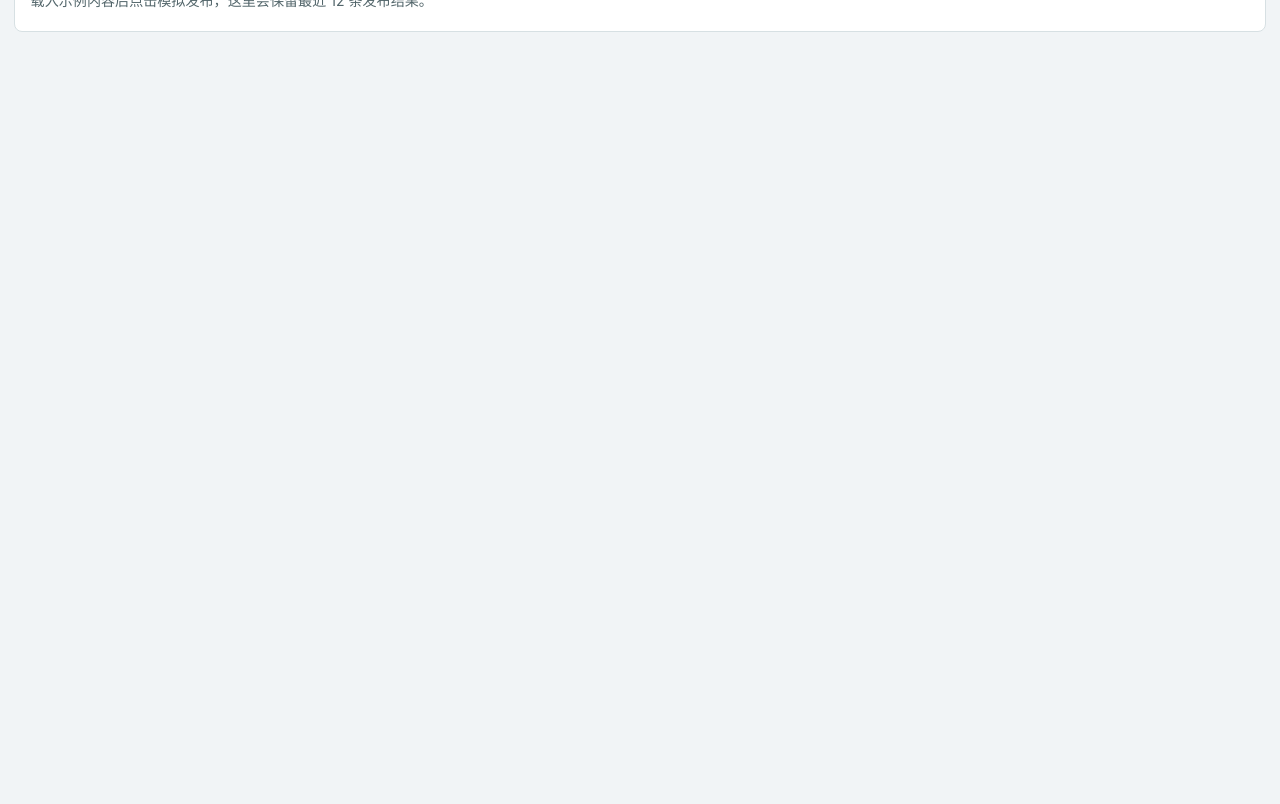
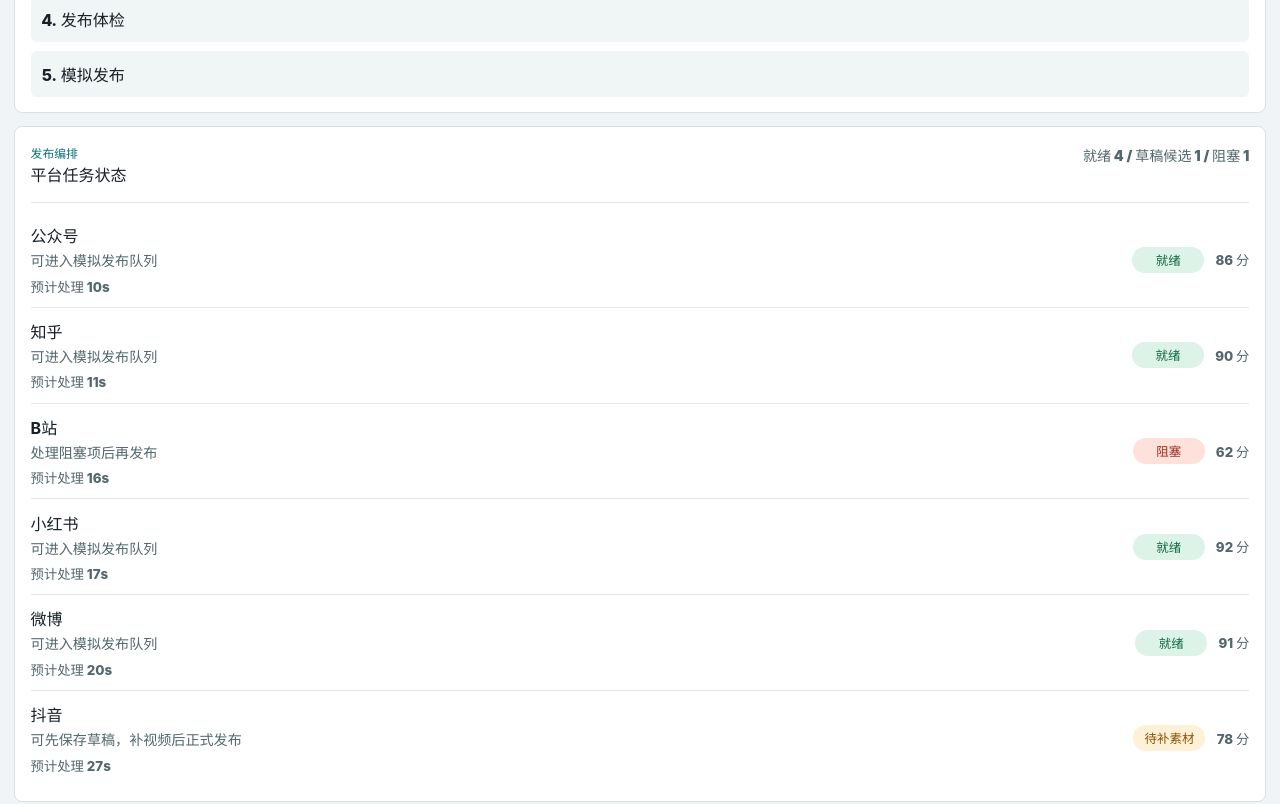
Before and after one commit to 112112ff/Multi-platform-content-publishing-tool, a React (Vite) app: page / in a window 1280 px wide. Shown: the part 2200-3004 px from the top of the page. Before the commit the page ends 2246 px from the top, so only its background shows below. Built offline with nearby package versions, Linux system fonts and the light colour scheme.

Commit message:
feat: add publish operations panel

```diff
--- a/src/App.tsx
+++ b/src/App.tsx
@@ -10,6 +10,8 @@ import type { PlatformPreview } from "./services/adaptContent";
 interface PublishBatch {
   id: string;
   createdAt: string;
+  completedAt?: string;
+  durationMs?: number;
   results: PublishResult[];
 }
 
@@ -22,6 +24,31 @@ const workflowSteps = [
   "发布体检",
   "模拟发布",
 ];
+
+const wait = (ms: number) => new Promise((resolve) => window.setTimeout(resolve, ms));
+
+const formatDuration = (durationMs?: number) => {
+  if (!durationMs) {
+    return "未开始";
+  }
+
+  return durationMs < 1000 ? `${durationMs}ms` : `${(durationMs / 1000).toFixed(1)}s`;
+};
+
+const formatTime = (value?: string) =>
+  value
+    ? new Intl.DateTimeFormat("zh-CN", {
+        hour: "2-digit",
+        minute: "2-digit",
+        second: "2-digit",
+      }).format(new Date(value))
+    : "--";
+
+const statusLabel: Record<string, string> = {
+  ready: "就绪",
+  "needs-material": "待补素材",
+  blocked: "阻塞",
+};
 
 const readStoredDraft = () => {
   try {
@@ -48,6 +75,7 @@ function App() {
     storedDraft?.publishBatches ?? [],
   );
   const [isPublishing, setIsPublishing] = useState(false);
+  const [publishProgress, setPublishProgress] = useState<Record<string, string>>({});
   const [editedContent, setEditedContent] = useState<Record<string, AdaptedContent>>(
     storedDraft?.editedContent ?? {},
   );
@@ -81,6 +109,47 @@ function App() {
           .length,
       }
     : null;
+  const publishPlan = previews.map((preview, index) => {
+    const platformId = preview.adapted.platformId;
+    const hasBlockingIssue = !preview.validation.canPublish;
+    const needsVideo =
+      (platformId === "bilibili" || platformId === "douyin") && !content.videoUrl;
+    const status = hasBlockingIssue
+      ? "blocked"
+      : needsVideo
+        ? "needs-material"
+        : "ready";
+    const progress = publishProgress[platformId];
+    const progressTone =
+      progress === "成功"
+        ? "success"
+        : progress === "草稿"
+          ? "draft"
+          : progress === "失败"
+            ? "failed"
+            : progress === "发布中"
+              ? "running"
+              : status;
+
+    return {
+      platformId,
+      platformName: preview.platformName,
+      score: preview.validation.score,
+      status,
+      progress,
+      progressTone,
+      etaSeconds: 8 + index * 3 + preview.validation.issues.length * 2,
+      nextAction: hasBlockingIssue
+        ? "处理阻塞项后再发布"
+        : needsVideo
+          ? "可先保存草稿，补视频后正式发布"
+          : "可进入模拟发布队列",
+    };
+  });
+  const readyCount = publishPlan.filter((item) => item.status === "ready").length;
+  const draftCandidateCount = publishPlan.filter(
+    (item) => item.status === "needs-material",
+  ).length;
 
   const publishAll = async () => {
     if (!hasContent || !previews.length) {
@@ -88,18 +157,43 @@ function App() {
     }
 
     setIsPublishing(true);
-    const results = await Promise.all(
-      previews.map((preview) =>
-        preview.adapter.publish(preview.adapted, preview.validation),
-      ),
-    );
+    const batchStartedAt = Date.now();
+    const results: PublishResult[] = [];
+
+    for (const preview of previews) {
+      setPublishProgress((current) => ({
+        ...current,
+        [preview.adapted.platformId]: "发布中",
+      }));
+      await wait(260);
+      const result = await preview.adapter.publish(
+        preview.adapted,
+        preview.validation,
+      );
+      results.push(result);
+      setPublishProgress((current) => ({
+        ...current,
+        [preview.adapted.platformId]:
+          result.status === "success"
+            ? "成功"
+            : result.status === "draft"
+              ? "草稿"
+              : "失败",
+      }));
+      await wait(160);
+    }
+
+    const completedAt = new Date().toISOString();
     const batch: PublishBatch = {
       id: `batch-${Date.now()}`,
-      createdAt: new Date().toISOString(),
+      createdAt: new Date(batchStartedAt).toISOString(),
+      completedAt,
+      durationMs: Date.now() - batchStartedAt,
       results,
     };
     setPublishBatches((current) => [batch, ...current].slice(0, 8));
     setIsPublishing(false);
+    window.setTimeout(() => setPublishProgress({}), 1600);
   };
 
   useEffect(() => {
@@ -214,6 +308,38 @@ function App() {
           </ol>
         </div>
 
+        <div className="ops-panel" aria-labelledby="ops-title">
+          <div className="history-heading">
+            <div>
+              <span className="section-label">发布编排</span>
+              <h2 id="ops-title">平台任务状态</h2>
+            </div>
+            <p>
+              就绪 {readyCount} / 草稿候选 {draftCandidateCount} / 阻塞{" "}
+              {blockedCount}
+            </p>
+          </div>
+          {publishPlan.length ? (
+            <ul>
+              {publishPlan.map((item) => (
+                <li key={item.platformId}>
+                  <div>
+                    <strong>{item.platformName}</strong>
+                    <p>{item.nextAction}</p>
+                    <small>预计处理 {item.etaSeconds}s</small>
+                  </div>
+                  <span className={`ops-status ${item.progressTone}`}>
+                    {item.progress ?? statusLabel[item.status]}
+                  </span>
+                  <small>{item.score} 分</small>
+                </li>
+              ))}
+            </ul>
+          ) : (
+            <p>选择目标平台后，这里会生成发布任务队列和下一步动作。</p>
+          )}
+        </div>
+
         <div className="history-panel" aria-labelledby="history-title">
           <div className="history-heading">
             <div>
@@ -223,7 +349,7 @@ function App() {
             {latestSummary ? (
               <p>
                 成功 {latestSummary.success} / 草稿 {latestSummary.draft} / 失败{" "}
-                {latestSummary.failed}
+                {latestSummary.failed} / 用时 {formatDuration(latestBatch?.durationMs)}
               </p>
             ) : null}
           </div>
@@ -239,7 +365,9 @@ function App() {
                   <span className={`publish-status ${result.status}`}>
                     {result.status}
                   </span>
-                  <small>{result.score} 分</small>
+                  <small>
+                    {result.score} 分 · {formatTime(result.createdAt)}
+                  </small>
                 </li>
               ))}
             </ul>
--- a/src/styles.css
+++ b/src/styles.css
@@ -83,6 +83,7 @@ h2 {
 .editor-preview,
 .publish-workbench,
 .flow,
+.ops-panel,
 .history-panel {
   background: #ffffff;
   border: 1px solid #d7e0e3;
@@ -549,10 +550,11 @@ h2 {
 .bottom-panel {
   display: grid;
   gap: 0.8rem;
-  grid-template-columns: minmax(0, 1.1fr) minmax(420px, 0.9fr);
+  grid-template-columns: minmax(320px, 0.75fr) minmax(420px, 1fr) minmax(420px, 1fr);
 }
 
 .flow,
+.ops-panel,
 .history-panel {
   padding: 0.95rem;
 }
@@ -560,7 +562,7 @@ h2 {
 .flow ol {
   display: grid;
   gap: 0.55rem;
-  grid-template-columns: repeat(5, minmax(0, 1fr));
+  grid-template-columns: 1fr;
   list-style-position: inside;
   margin: 0;
   padding: 0;
@@ -573,6 +575,13 @@ h2 {
   padding: 0.7rem;
 }
 
+.ops-panel ul,
+.history-panel ul {
+  margin: 0;
+  padding: 0;
+}
+
+.ops-panel li,
 .history-panel li {
   align-items: center;
   border-top: 1px solid #e2e9eb;
@@ -583,6 +592,7 @@ h2 {
   padding: 0.7rem 0;
 }
 
+.ops-panel li:first-child,
 .history-panel li:first-child {
   border-top: 0;
 }
@@ -604,6 +614,7 @@ h2 {
   text-align: right;
 }
 
+.ops-panel p,
 .history-panel p {
   color: #53666b;
   font-size: 0.88rem;
@@ -611,6 +622,7 @@ h2 {
   margin: 0.25rem 0;
 }
 
+.ops-panel small,
 .history-panel small {
   color: #53666b;
   font-weight: 800;
@@ -636,6 +648,38 @@ h2 {
 .publish-status.draft {
   background: #fff0d8;
   color: #885100;
+}
+
+.ops-status {
+  border-radius: 999px;
+  font-size: 0.78rem;
+  font-weight: 900;
+  min-width: 72px;
+  padding: 0.25rem 0.55rem;
+  text-align: center;
+}
+
+.ops-status.ready,
+.ops-status.success {
+  background: #ddf3e8;
+  color: #116944;
+}
+
+.ops-status.running {
+  background: #dcecf7;
+  color: #125a86;
+}
+
+.ops-status.needs-material,
+.ops-status.draft {
+  background: #fff0d8;
+  color: #885100;
+}
+
+.ops-status.blocked,
+.ops-status.failed {
+  background: #ffe1dc;
+  color: #9b2b18;
 }
 
 @media (max-width: 1280px) {
@@ -678,6 +722,7 @@ h2 {
   .asset-preview,
   .platform-rail,
   .flow ol,
+  .ops-panel li,
   .history-panel li,
   .history-heading {
     grid-template-columns: 1fr;
```
